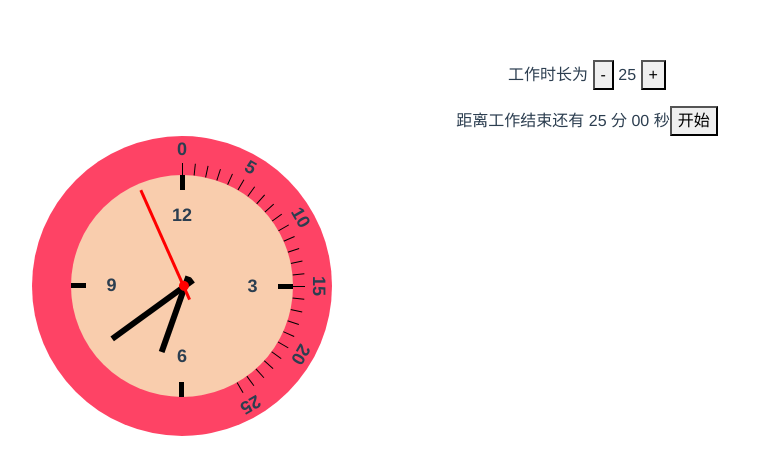
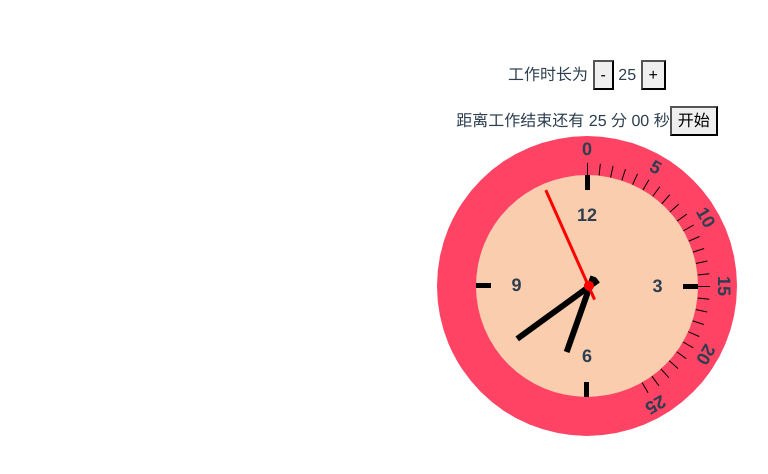
Before and after one commit to xiangyun-zhang/Pomodoro-Timer, a Vue app: page / in a window 1280 px wide. Shown: the top 474 px of the page, without its empty margins (53-821 px from the left). Built offline with nearby package versions, Linux system fonts and the light colour scheme.

Commit message:
set justify-content-center for clock

```diff
--- a/src/components/Timer.vue
+++ b/src/components/Timer.vue
@@ -8,7 +8,8 @@
 		<span>距离{{ action?(status=='work'?'工作':'休息'):'工作' }}结束还有 {{ action?minutes:getMinutes(workTime*60) }} 分 {{action?seconds:getSeconds(workTime*60)}} 秒</span>
 		<button v-if="action" v-on:click="resetTimer()">停止</button>
 		<button v-else v-on:click="beginWork()">开始</button>
-		<div class="container">
+		<div class="container-fluid">
+			<div class="row justify-content-center">
 				<div class="clock">
 					<div class="clock_timer">
 						<div class="dial"><b>0</b><br /><span></span></div>
@@ -48,6 +49,8 @@
 					<div class="M"><span></span></div>
 					<div class="S"><span></span></div>
 				</div>
+			</div>
+
 		</div>
 	</div>
 </template>
```
Lines whose indentation alone changed are shown as unchanged.
